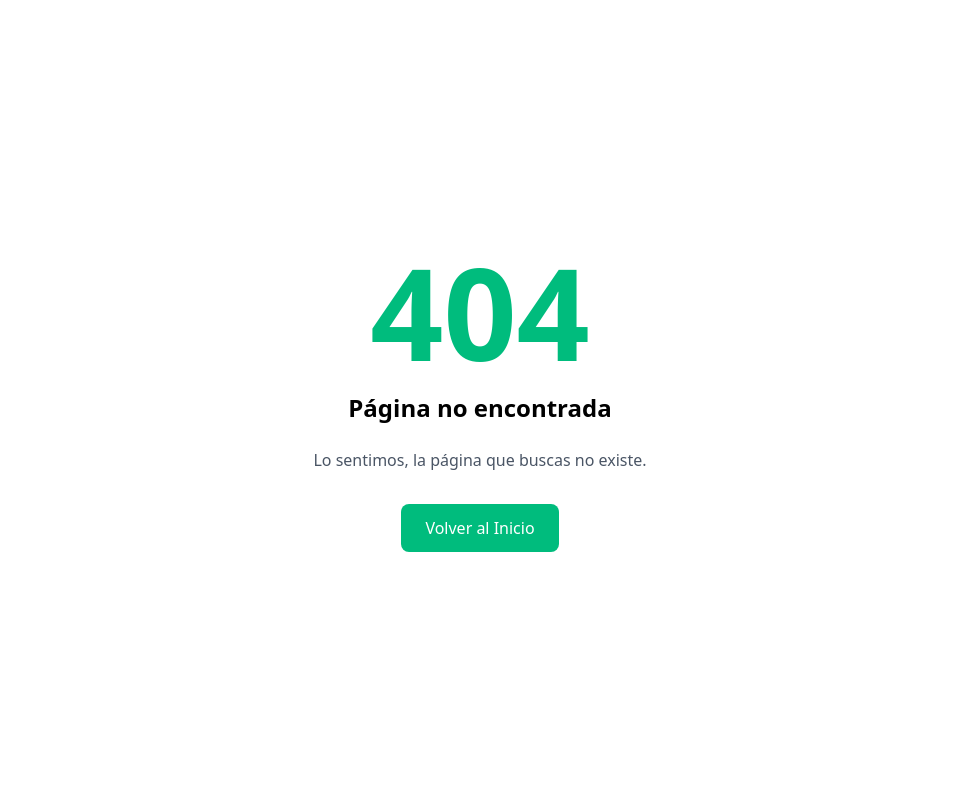
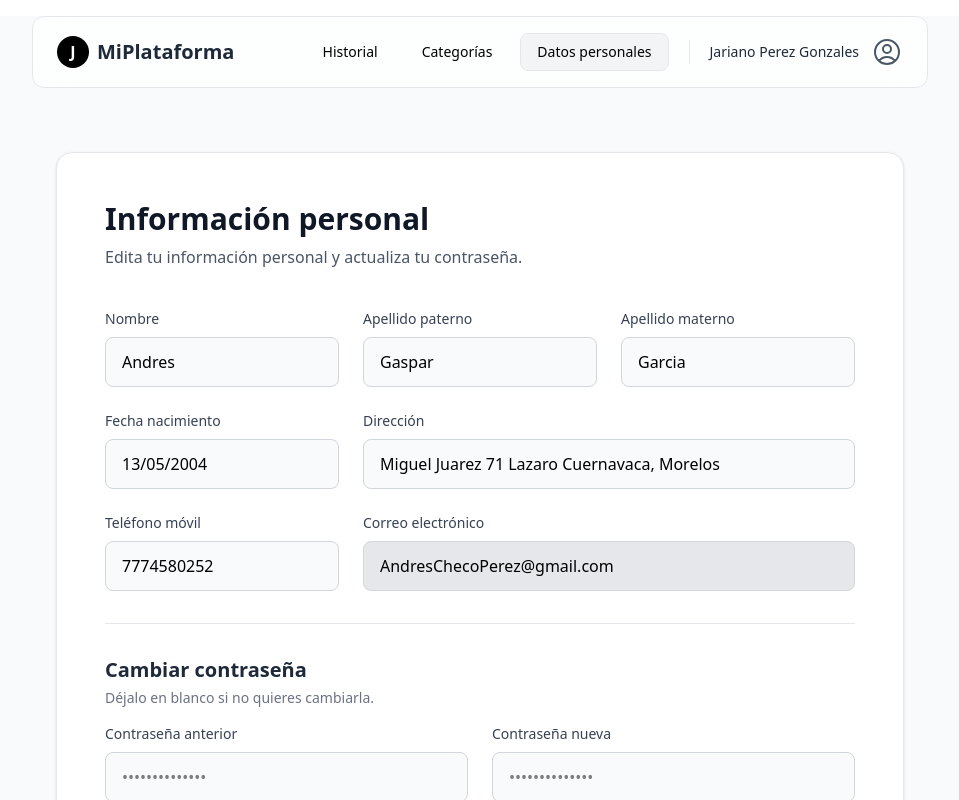
Before and after one commit to AndresilloDev/CertificationsId-StellarBased, a React app in the folder frontend/: page /UserDetails in a window 1280 px wide. Before the commit this address had no page. Shown: the top 800 px of the page, without its empty margins (160-1119 px from the left). Built offline with nearby package versions, Linux system fonts and the light colour scheme; the HTML template or start-up script is replaced by a standard one.

Commit message:
Se agrega la pagina detalles de usuario para cambiarlos

```diff
--- a/frontend/package.json
+++ b/frontend/package.json
@@ -10,6 +10,7 @@
     "preview": "vite preview"
   },
   "dependencies": {
+    "@heroicons/react": "^2.2.0",
     "axios": "^1.13.1",
     "react": "^19.1.1",
     "react-dom": "^19.1.1",
--- a/frontend/src/pages/LandingPage/index.jsx
+++ b/frontend/src/pages/LandingPage/index.jsx
@@ -79,7 +79,6 @@ export default function LandingPage() {
             </div>
           </div>
 
-          {/* Right Column - Visual */}
           <div className="relative h-[600px] bg-gray-100 rounded-3xl flex items-center justify-center">
 
           </div>
--- /dev/null
+++ b/frontend/src/pages/UserDetails/index.jsx
@@ -0,0 +1,124 @@
+import React from 'react';
+import { UserCircleIcon } from '@heroicons/react/24/outline';
+
+const InputField = ({ label, id, type = 'text', placeholder, value, colSpan = 'md:col-span-1', readOnly = false }) => (
+  <div className={colSpan}>
+    <label htmlFor={id} className="block text-sm font-medium text-gray-700 mb-2">
+      {label}
+    </label>
+    <input
+      type={type}
+      id={id}
+      name={id}
+      defaultValue={value}
+      placeholder={placeholder}
+      readOnly={readOnly}
+      className={`
+        w-full px-4 py-3 bg-gray-50 border border-gray-300 rounded-lg
+        focus:outline-none focus:ring-2 focus:ring-gray-800 focus:border-gray-800
+        transition-all duration-200
+        ${readOnly ? 'bg-gray-200 cursor-not-allowed' : 'hover:border-gray-400'}
+      `}
+    />
+  </div>
+);
+
+
+export default function UserProfilePage() {
+  const handleSubmit = (e) => {
+    e.preventDefault();
+    console.log('Información guardada');
+  };
+
+  return (
+    <div className="min-h-screen bg-gray-50">
+
+      {/* Header - AHORA ALINEADO CON EL CONTENIDO */}
+      <header className="border border-gray-200 m-4 mx-auto max-w-4xl rounded-xl sticky top-4 bg-white/70 backdrop-blur-lg z-10">
+        <div className="mx-auto px-6 py-4 flex items-center justify-between">
+          {/* Logo */}
+          <div className="flex items-center gap-2 cursor-pointer">
+            <div className="w-8 h-8 bg-black rounded-full flex items-center justify-center text-white font-bold">
+              J
+            </div>
+            <span className="text-xl font-semibold text-gray-800">MiPlataforma</span>
+          </div>
+
+          {/* Navegación del Usuario */}
+          <div className="flex items-center gap-3">
+            <a href="#" className="px-4 py-2 text-sm font-medium text-black bg-transparent rounded-lg hover:bg-gray-100 duration-300">
+              Historial
+            </a>
+            <a href="#" className="px-4 py-2 text-sm font-medium text-black bg-transparent rounded-lg hover:bg-gray-100 duration-300">
+              Categorías
+            </a>
+            <a href="#" className="px-4 py-2 text-sm font-medium text-black bg-gray-100 rounded-lg duration-300 border border-gray-200">
+              Datos personales
+            </a>
+
+            <div role="separator" aria-orientation="vertical" className="h-6 w-px bg-gray-200 mx-2" />
+
+            <div className="flex items-center gap-3 cursor-pointer">
+               <span className="text-sm font-medium text-gray-800">Jariano Perez Gonzales</span>
+               <UserCircleIcon className="w-8 h-8 text-gray-600" />
+            </div>
+          </div>
+        </div>
+      </header>
+
+      {/* Main Content - Formulario de Información Personal */}
+      <main className="max-w-4xl mx-auto px-6 py-12">
+        <div className="bg-white border border-gray-200 rounded-2xl p-8 md:p-12 shadow-sm">
+
+          {/* Título del formulario */}
+          <div className="mb-10">
+            <h1 className="text-3xl font-bold text-gray-900">
+              Información personal
+            </h1>
+            <p className="text-base text-gray-600 mt-2">
+              Edita tu información personal y actualiza tu contraseña.
+            </p>
+          </div>
+
+          <form onSubmit={handleSubmit} className="space-y-8">
+            {/* Grid para los campos de datos personales */}
+            <div className="grid grid-cols-1 md:grid-cols-3 gap-6">
+              <InputField label="Nombre" id="nombre" value="Andres" />
+              <InputField label="Apellido paterno" id="apellidoPaterno" value="Gaspar" />
+              <InputField label="Apellido materno" id="apellidoMaterno" value="Garcia" />
+
+              <InputField label="Fecha nacimiento" id="fechaNacimiento" value="13/05/2004" />
+              <InputField label="Dirección" id="direccion" value="Miguel Juarez 71 Lazaro Cuernavaca, Morelos" colSpan="md:col-span-2" />
+
+              <InputField label="Teléfono móvil" id="telefono" value="7774580252" />
+              <InputField label="Correo electrónico" id="email" value="AndresChecoPerez@gmail.com" readOnly={true} colSpan="md:col-span-2" />
+            </div>
+
+            {/* Separador */}
+            <div className="border-t border-gray-200"></div>
+
+            {/* Sección para cambiar contraseña */}
+            <div>
+               <h2 className="text-xl font-semibold text-gray-800">Cambiar contraseña</h2>
+               <p className="text-sm text-gray-500 mt-1">Déjalo en blanco si no quieres cambiarla.</p>
+                <div className="grid grid-cols-1 md:grid-cols-2 gap-6 mt-4">
+                    <InputField label="Contraseña anterior" id="currentPassword" type="password" placeholder="••••••••••••••" />
+                    <InputField label="Contraseña nueva" id="newPassword" type="password" placeholder="••••••••••••••" />
+                </div>
+            </div>
+
+            {/* Botón para guardar */}
+            <div className="flex justify-end pt-4">
+              <button
+                type="submit"
+                className="px-8 py-3 text-base font-medium text-white bg-gray-900 rounded-lg hover:bg-black hover:rounded-2xl duration-300 focus:outline-none focus:ring-2 focus:ring-offset-2 focus:ring-gray-900"
+              >
+                Guardar informacion
+              </button>
+            </div>
+          </form>
+        </div>
+      </main>
+    </div>
+  );
+}
--- a/frontend/src/routes/Router.jsx
+++ b/frontend/src/routes/Router.jsx
@@ -4,6 +4,7 @@ import { useContext, useEffect, useState } from "react";
 import LandingPage from "../pages/LandingPage";
 import LoginPage from "../pages/LoginPage";
 import NotFoundPage from "../pages/404Page";
+import UserProfilePage from "../pages/UserDetails";
 
 import { AuthContext } from "../context/AuthContext";
 
@@ -27,6 +28,7 @@ export const AppRouter = () => {
                     <>
                         <Route path="/" element={<LandingPage />} />
                         <Route path="/login" element={<LoginPage />} />
+                        <Route path="/UserDetails" element={<UserProfilePage />} />
                     </>
                 )}
 
```
Also changed, not shown: 1 other file (tests, documents, lock files or other folders).
